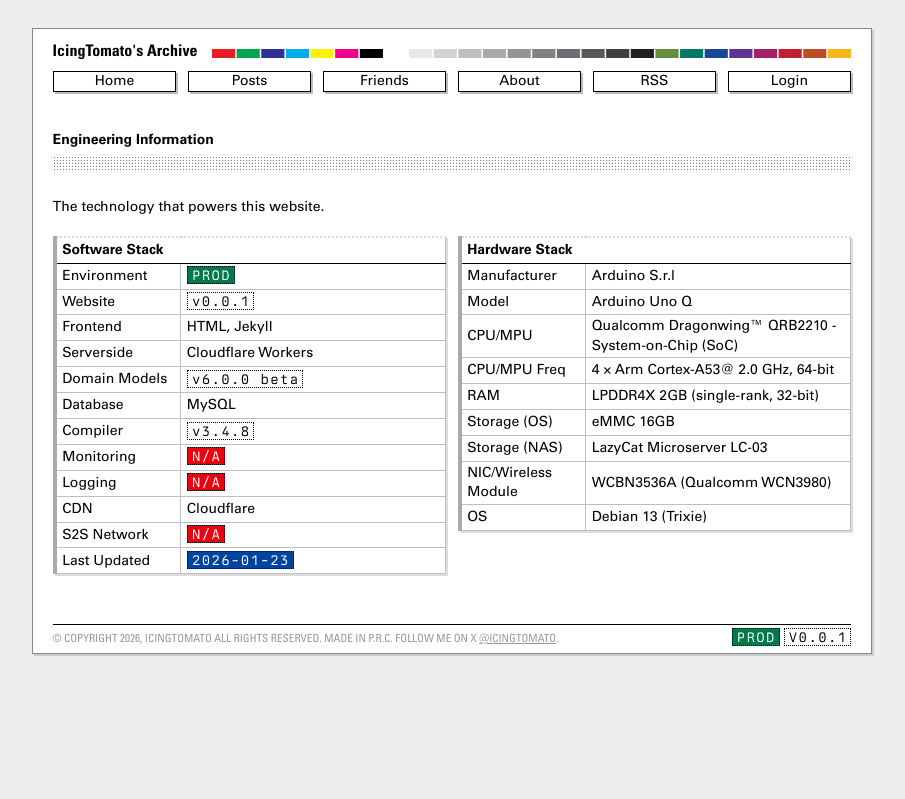
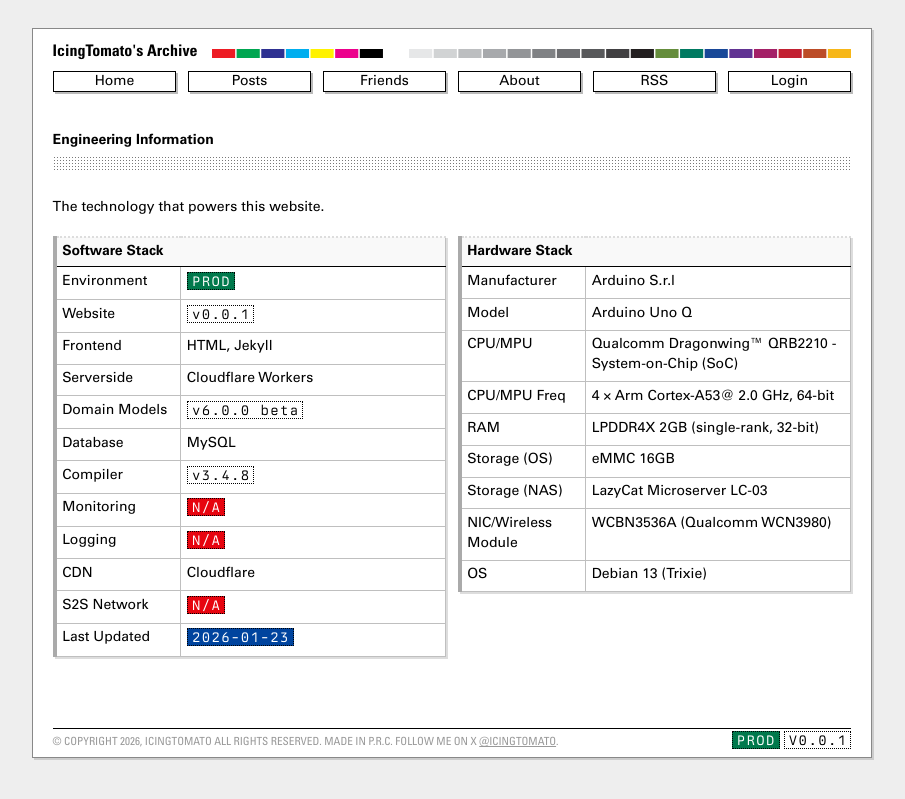
Before and after one commit to IcingTomato/icing.fun, a Jekyll site: the page built from engineering/index.md, in a window 1280 px wide. Shown: the top 799 px of the page, without its empty margins (188-1093 px from the left). Built offline with Jekyll 4.4.1, drawn with Linux system fonts in a browser that asks for light colours; nearby versions of some CDN libraries.

Commit message:
Fix: 修改Markdown的表格呈现样式

```diff
--- a/_includes/head.html
+++ b/_includes/head.html
@@ -19,6 +19,7 @@
   <link rel="preload" href="{{ '/assets/fonts/univers/univers_lt_pro_55_roman.4020960013f9.woff2' | relative_url }}" as="font" type="font/woff2" crossorigin>
   <link rel="preload" href="{{ '/assets/fonts/univers/univers_lt_pro_65_bold.3e0bae4c4341.woff2' | relative_url }}" as="font" type="font/woff2" crossorigin>
   <link rel="stylesheet" href="{{ '/assets/css/style.css' | relative_url }}"/>
+  <link rel="stylesheet" href="{{ '/assets/css/markdown-table.css' | relative_url }}"/>
   <link rel="stylesheet" href="{{ '/assets/css/syntax-base16-solarized.css' | relative_url }}"/>
   <link rel="stylesheet" href="{{ '/assets/css/icons.css' | relative_url }}"/>
 
--- /dev/null
+++ b/assets/css/markdown-table.css
@@ -0,0 +1,32 @@
+/* Styles to make Markdown tables look like .table .table-light-silver */
+
+.post_content table {
+    font-size: 1rem;
+    width: 100%;
+    border-spacing: 0;
+    border-collapse: collapse;
+    text-align: left;
+    border-top: 2px dotted #ddd;
+    box-shadow: 2px 2px #ddd;
+
+    /* Mixin .table-light-silver */
+    border-left: 4px solid #aaa;
+    margin-bottom: 1.5rem;
+}
+
+.post_content table th {
+    font-family: 'Univers LT Pro', -apple-system, system-ui, BlinkMacSystemFont, 'Segoe UI', Roboto;
+    font-weight: 700;
+    line-height: 1.2rem;
+    padding: .4rem;
+    border-right: .1rem solid #bfbfbf;
+    border-bottom: .1rem solid #000;
+    background-color: #f9f9f9; /* Optional: light bg for headers if not present in original but good for readability */
+}
+
+.post_content table td {
+    line-height: 1.4rem;
+    padding: .4rem;
+    border: .1rem solid #bfbfbf;
+    vertical-align: top;
+}
```
